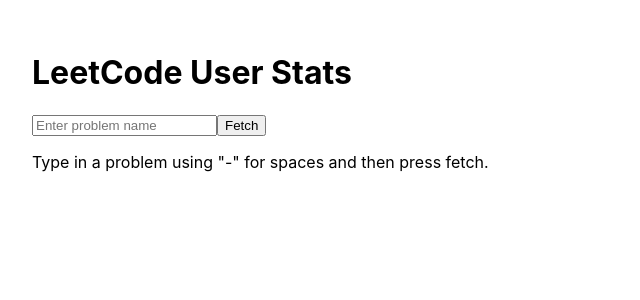
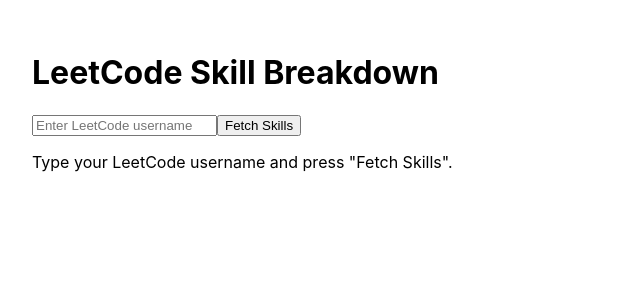
Before and after one commit to soshi04/leetcode-suggest-and-track, a React (Create React App) app: page / in a window 1280 px wide. Shown: the top 300 px of the page, without its empty margins (0-640 px from the left). Built offline with nearby package versions, Linux system fonts and the light colour scheme.

Commit message:
Add /api/skills route and connect frontend

```diff
--- a/src/App.tsx
+++ b/src/App.tsx
@@ -2,81 +2,85 @@
 import axios from 'axios';
 
 function App() {
-  /*
-  variables to render in and update with the app
-  */
   const [username, setUsername] = useState('');
-  const [solved, setSolved] = useState<number | null>(null);
+  const [skillData, setSkillData] = useState<any>(null); // for displaying skill breakdown
   const [error, setError] = useState('');
 
-  /*
-  the async tag on the function means we can use the keyword "await" inside it later
-  This is a syntax that makes working with Promises more readable and easier to manage.
-  async declares a function that returns a promise, and await pauses execution until a promise resolves.
-  */
-  const fetchLeetCodeData = async () => {
-    /*
-    in this query, we are defining it as a string.
-    "query questionTitle()" is the declaration with titleSlug being of type String. The ! after string
-    means its required
-
-    Inside the query, we have question(title:$title) <- this is what asks leetcode for that question
-    from it we want the title and the difficulty
-    */
-
-    const query = `
-      query questionTitle($titleSlug: String!) {
-        question(titleSlug: $titleSlug) {
-          title
-          difficulty
-        }
-      }
-    `;
-
-    const variables = { titleSlug: username }; // let the input be the slug like "two-sum"
-    // this creates a json Creates a JSON object like { username: "sohumjoshi" } This matches $username from the GraphQL query.
-
+  const fetchLeetCodeSkills = async () => {
     try {
       const response = await axios.post(
-        '/api/leetcode',
-        { query, variables },
+        '/api/skills',
+        { username }, // send { username: 'soshi04' }
         {
           headers: {
             'Content-Type': 'application/json',
-            'Referer': 'https://leetcode.com',
-            'User-Agent': 'Mozilla/5.0',
           },
         }
       );
 
-      const question = response.data.data.question;
-      if (question) {
-        setSolved(null);
+      const stats = response.data.skills;
+
+      if (stats) {
+        setSkillData(stats);
         setError('');
-        alert(`${question.title} is a ${question.difficulty} problem.`);
+        console.log(stats); // view the structured skill data in the console
       } else {
-        setError('Problem not found.');
+        setSkillData(null);
+        setError('No skill data found.');
       }
     } catch (err) {
       console.error(err);
+      setSkillData(null);
       setError('Error fetching data.');
     }
   };
 
   return (
     <div style={{ padding: '2rem' }}>
-      <h1>LeetCode User Stats</h1>
+      <h1>LeetCode Skill Breakdown</h1>
+
       <input
         type="text"
-        placeholder="Enter problem name"
+        placeholder="Enter LeetCode username"
         value={username}
         onChange={(e) => setUsername(e.target.value)}
       />
-      <button onClick={fetchLeetCodeData}>Fetch</button>
-      <p>Type in a problem using "-" for spaces and then press fetch.</p>
+      <button onClick={fetchLeetCodeSkills}>Fetch Skills</button>
 
-      {solved !== null && <p>{username} has solved {solved} problems!</p>}
+      <p>Type your LeetCode username and press "Fetch Skills".</p>
+
       {error && <p style={{ color: 'red' }}>{error}</p>}
+
+      {skillData && (
+        <div>
+          <h2>Fundamental Skills</h2>
+          <ul>
+            {skillData.fundamental.map((skill: any) => (
+              <li key={skill.tagSlug}>
+                {skill.tagName}: {skill.problemsSolved} solved
+              </li>
+            ))}
+          </ul>
+
+          <h2>Intermediate Skills</h2>
+          <ul>
+            {skillData.intermediate.map((skill: any) => (
+              <li key={skill.tagSlug}>
+                {skill.tagName}: {skill.problemsSolved} solved
+              </li>
+            ))}
+          </ul>
+
+          <h2>Advanced Skills</h2>
+          <ul>
+            {skillData.advanced.map((skill: any) => (
+              <li key={skill.tagSlug}>
+                {skill.tagName}: {skill.problemsSolved} solved
+              </li>
+            ))}
+          </ul>
+        </div>
+      )}
     </div>
   );
 }
```
Also changed, not shown: api/skills.ts (added, +64 -0 lines).
